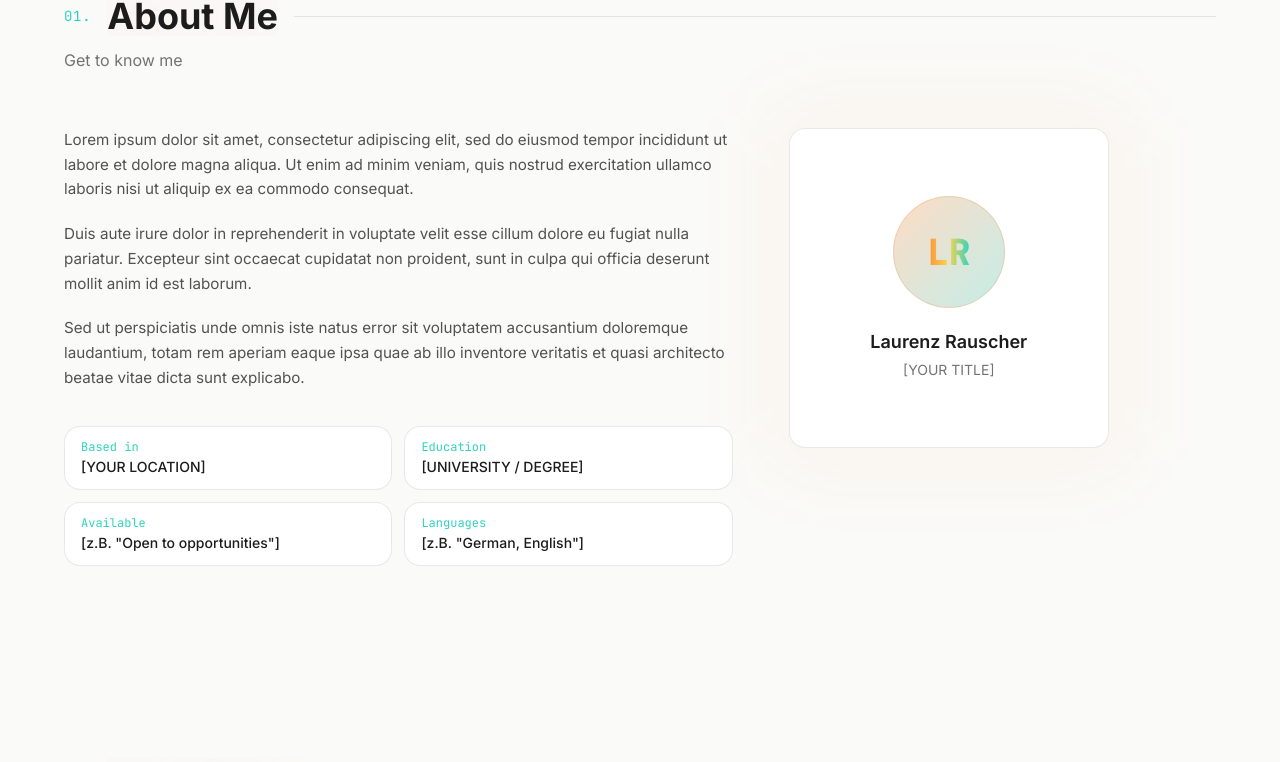
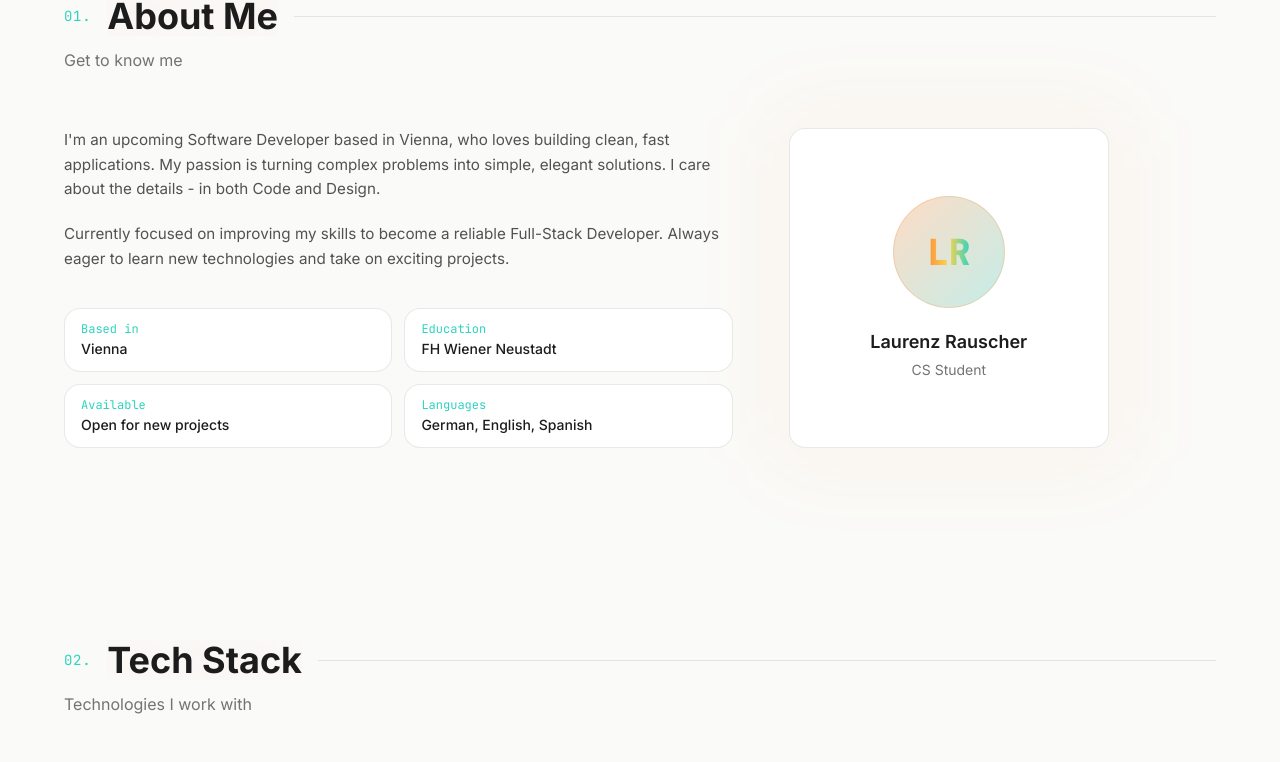
Before and after one commit to LaJuMiRa/Website-Portfolio, a Next.js app: page / in a window 1280 px wide. Shown: the part 900-1662 px from the top of the page. Built offline with nearby package versions, Linux system fonts and the light colour scheme.

Commit message:
Changes to About

```diff
--- a/components/About.tsx
+++ b/components/About.tsx
@@ -31,29 +31,21 @@ export default function About() {
             <motion.div variants={stagger} className="md:col-span-3 space-y-5 leading-relaxed text-[0.95rem] text-[var(--text-secondary)]">
               {/* ✏️  ABSATZ 1 */}
               <motion.p variants={fadeUpSoft}>
-                Lorem ipsum dolor sit amet, consectetur adipiscing elit, sed do eiusmod tempor
-                incididunt ut labore et dolore magna aliqua. Ut enim ad minim veniam, quis nostrud
-                exercitation ullamco laboris nisi ut aliquip ex ea commodo consequat.
+                I'm an upcoming Software Developer based in Vienna, who loves building clean, fast applications. My passion is
+                turning complex problems into simple, elegant solutions.
+                I care about the details - in both Code and Design.
               </motion.p>
               {/* ✏️  ABSATZ 2 */}
               <motion.p variants={fadeUpSoft}>
-                Duis aute irure dolor in reprehenderit in voluptate velit esse cillum dolore eu
-                fugiat nulla pariatur. Excepteur sint occaecat cupidatat non proident, sunt in
-                culpa qui officia deserunt mollit anim id est laborum.
-              </motion.p>
-              {/* ✏️  ABSATZ 3 */}
-              <motion.p variants={fadeUpSoft}>
-                Sed ut perspiciatis unde omnis iste natus error sit voluptatem accusantium
-                doloremque laudantium, totam rem aperiam eaque ipsa quae ab illo inventore
-                veritatis et quasi architecto beatae vitae dicta sunt explicabo.
+                Currently focused on improving my skills to become a reliable Full-Stack Developer. Always eager to learn new technologies and take on exciting projects.
               </motion.p>
 
               <motion.div variants={staggerFast} className="grid grid-cols-2 gap-3 pt-4">
                 {[
-                  { label: 'Based in',  value: '[YOUR LOCATION]' },
-                  { label: 'Education', value: '[UNIVERSITY / DEGREE]' },
-                  { label: 'Available', value: '[z.B. "Open to opportunities"]' },
-                  { label: 'Languages', value: '[z.B. "German, English"]' },
+                  { label: 'Based in',  value: 'Vienna' },
+                  { label: 'Education', value: 'FH Wiener Neustadt' },
+                  { label: 'Available', value: 'Open for new projects' },
+                  { label: 'Languages', value: 'German, English, Spanish' },
                 ].map((fact) => (
                   <motion.div key={fact.label} variants={fadeUpSoft} className="card py-3 px-4">
                     <p className="text-teal-400 text-xs font-mono mb-0.5">{fact.label}</p>
@@ -80,7 +72,7 @@ export default function About() {
                   </div>
                   <div>
                     <p className="font-semibold text-lg text-[var(--text-primary)]">Laurenz Rauscher</p>
-                    <p className="text-sm mt-1 text-[var(--text-muted)]">[YOUR TITLE]</p>
+                    <p className="text-sm mt-1 text-[var(--text-muted)]">CS Student</p>
                   </div>
                 </div>
                 <div className="absolute -inset-4 bg-orange-500/5 rounded-3xl blur-2xl -z-10" />
--- a/components/Contact.tsx
+++ b/components/Contact.tsx
@@ -6,17 +6,17 @@ import { useRef } from 'react'
 import { Send, Github, Linkedin, CheckCircle } from 'lucide-react'
 import { stagger, slideFromLeft, clipReveal, fadeUp, fadeUpSoft, fadeIn } from '@/lib/animations'
 
-const EMAIL = 'your@email.com'                              // ✏️  deine E-Mail
+const EMAIL = 'laurenz.rauscher@gmail.com'                              // ✏️  deine E-Mail
 
 const socialLinks = [
   {
-    name: 'GitHub',   handle: '@YOUR_USERNAME',                       // ✏️
-    href: 'https://github.com/YOUR_USERNAME',                         // ✏️
+    name: 'GitHub',   handle: '@LaJuMiRa',                       // ✏️
+    href: 'https://github.com/LaJuMiRa',                         // ✏️
     icon: Github,   hoverBorder: 'hover:border-white/25',   hoverText: 'group-hover:text-white',
   },
   {
     name: 'LinkedIn', handle: 'Laurenz Rauscher',
-    href: 'https://linkedin.com/in/YOUR_PROFILE',                     // ✏️
+    href: 'www.linkedin.com/in/laurenz-rauscher-299931234',                 // ✏️
     icon: Linkedin, hoverBorder: 'hover:border-sky-500/40', hoverText: 'group-hover:text-sky-400',
   },
 ]
@@ -85,13 +85,13 @@ export default function Contact() {
                   <div className="grid sm:grid-cols-2 gap-4">
                     <div className="flex flex-col gap-1.5">
                       <label htmlFor="name" className="text-xs font-mono text-[var(--text-secondary)]">Name *</label>
-                      <input id="name" type="text" placeholder="Erika Mustermann"
+                      <input id="name" type="text" placeholder="Max Mustermann"
                         value={name} onChange={(e) => { setName(e.target.value); if (errors.name) setErrors(prev => ({ ...prev, name: undefined })) }} className="form-input" />
                       {errors.name && <span className="text-xs text-red-400 mt-0.5">{errors.name}</span>}
                     </div>
                     <div className="flex flex-col gap-1.5">
                       <label htmlFor="email" className="text-xs font-mono text-[var(--text-secondary)]">Email *</label>
-                      <input id="email" type="email" placeholder="erika@example.com"
+                      <input id="email" type="email" placeholder="max.mustermann@example.com"
                         value={email} onChange={(e) => { setEmail(e.target.value); if (errors.email) setErrors(prev => ({ ...prev, email: undefined })) }} className="form-input" />
                       {errors.email && <span className="text-xs text-red-400 mt-0.5">{errors.email}</span>}
                     </div>
```
